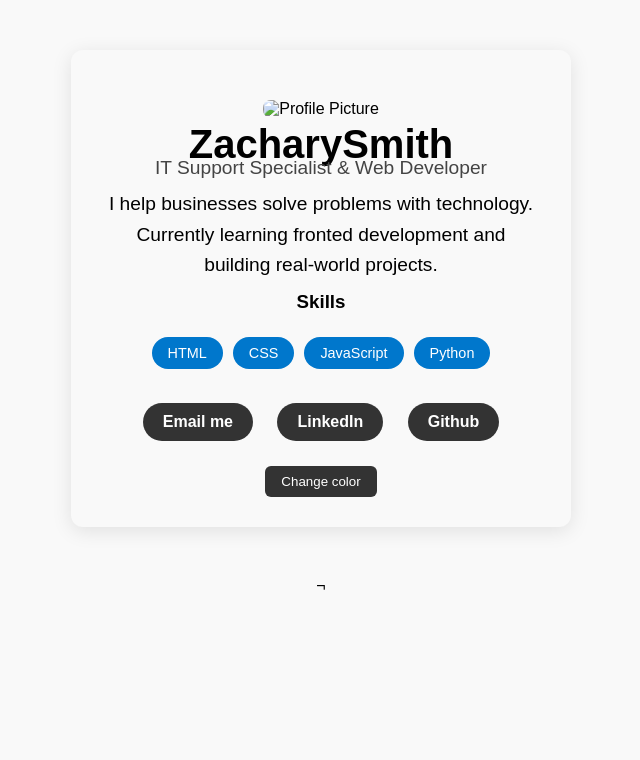
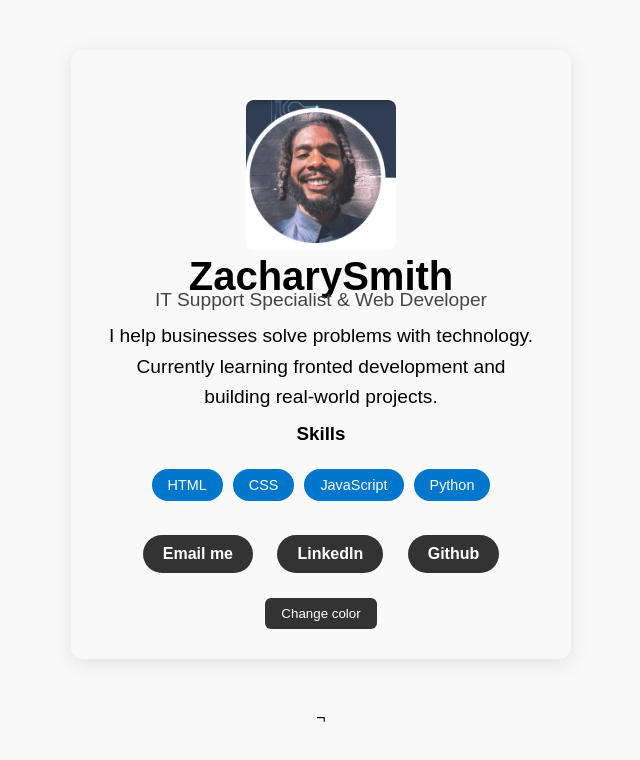
Before and after one commit to ZsmithWork777/Portfolio-card-, a plain HTML site: page index.html in a window 1280 px wide. Shown: the whole page, without its empty margins (319-959 px from the left). Drawn offline with Linux system fonts and the light colour scheme; the site is published under a folder, as on GitHub Pages, so addresses that start at the root find nothing.

Commit message:
Fix image path and update profile content

```diff
--- a/index.html
+++ b/index.html
@@ -14,7 +14,7 @@
         <!-- Main container for the entire card section -->
 <div class="card">
 <!-- Profile image with my nmae-->
-<img src="/Images/Zachary.png" alt="Profile Picture" />
+<img src="Images/Zachary.png" alt="Profile Picture" />
 <!-- Main heading with my name-->
 <h1>ZacharySmith</h1>
 <!-- Subheading with my mission /goal -->
```
